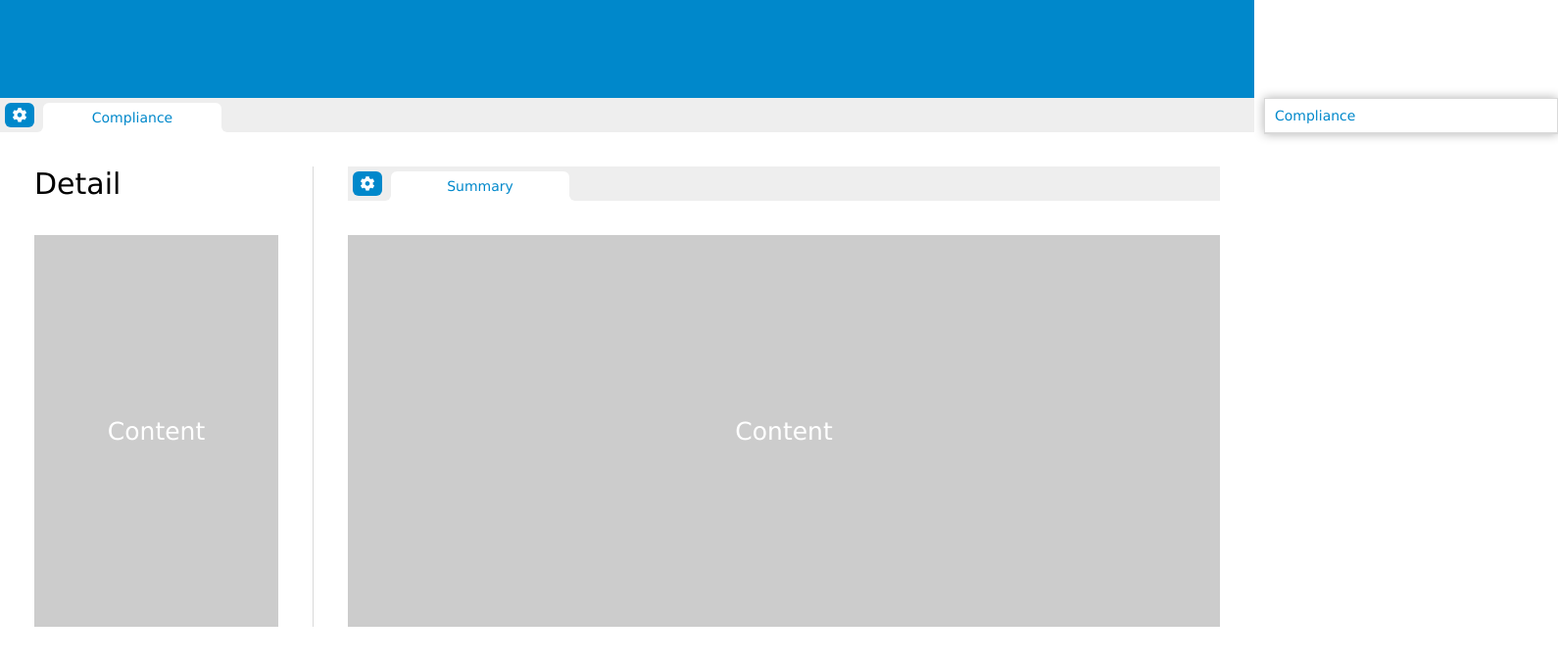
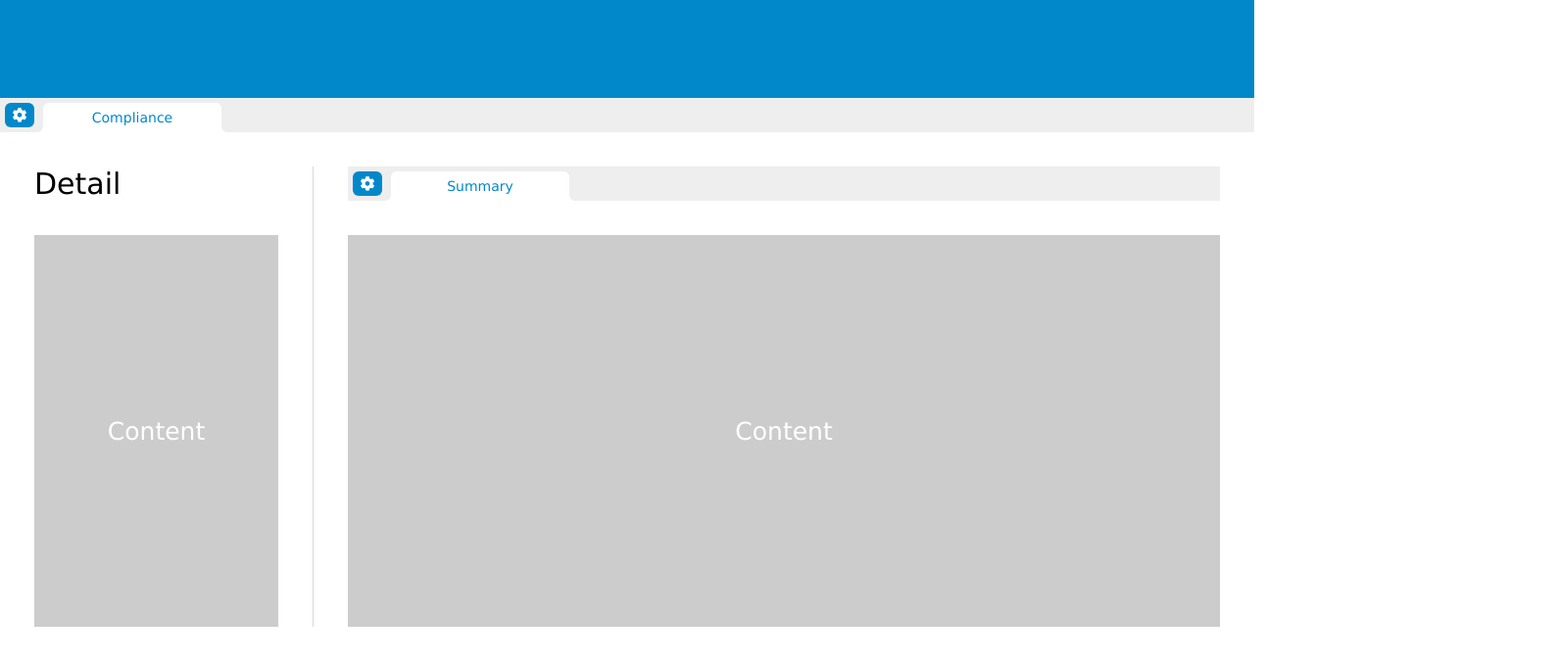
Before and after one commit to idotheinternet/responsive-tabs, an Angular app: page / in a window 1280 px wide. Shown: the top 678 px of the page at 98% size, 1590 px wide, since content can reach past the window. Built offline with nearby package versions, Linux system fonts and the light colour scheme.

Commit message:
aasdfkjasdf

```diff
--- a/src/app/tabs/tabs.component.html
+++ b/src/app/tabs/tabs.component.html
@@ -42,7 +42,7 @@
     <div class="line b"></div>
   </div>
 </div>
-<div class="menu" [ngClass]="{'active': toggled}">
+<div class="menu" *ngIf="excWidth || toggled || overflowCount > 0 || tabsService.isMobile" [ngClass]="{'active': toggled}">
   <div class="menu-item">{{ tabs[idx].label }}</div>
   <div class="menu-item" *ngFor="let tab of tabs; let i = index;" (click)="activateTab(i)" [ngClass]="{'hidden': i === idx}">
     {{ tab.label }}
--- a/src/app/tabs/tabs.component.ts
+++ b/src/app/tabs/tabs.component.ts
@@ -60,6 +60,7 @@ export class TabsComponent implements AfterViewInit {
 
   getOverflow(): number {
     const count: number = this.overflowCount = Math.floor((this.width - this.tabsCon.parentElement.offsetWidth) / 200);
+    this.excWidth = (this.width - this.tabsCon.parentElement.offsetWidth) >= 0;
     if(count > 0 && this.idx >= this.tabs.length - count) {
       const idx: number = this.idx,
       item: object = this.tabs[idx];
```
